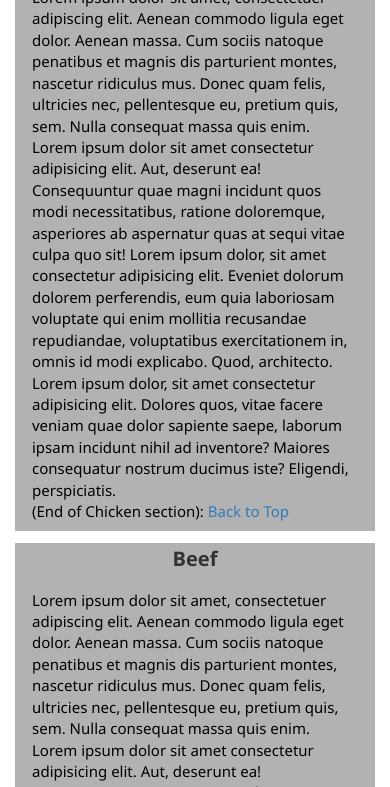
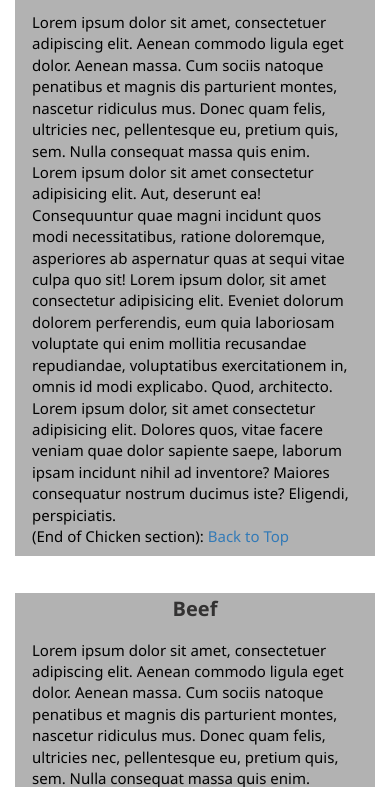
Before and after one commit to trilokregar/coursera, a plain HTML site: page module3-ungraded/index.html in a window 390 px wide. Shown: the part 217-1004 px from the top of the page. Drawn offline with Linux system fonts and the light colour scheme.

Commit message:
margin-top fix  for mobile version.

```diff
--- a/module3-ungraded/css/style.css
+++ b/module3-ungraded/css/style.css
@@ -141,6 +141,6 @@ h3 {
     }
     .col-sm-12 {
         width: 100%;
-        margin-top: -25px;
+        margin-top: 0px;
     }
 }
```
